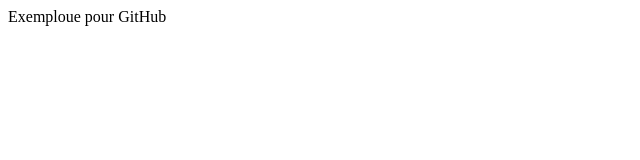
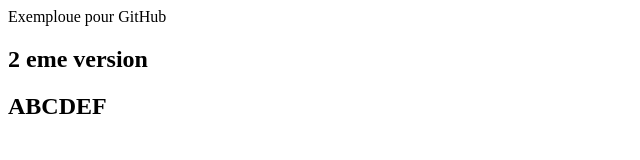
Before and after one commit to Mohammedawane/Hithubtest, a plain HTML site: page index.html in a window 1280 px wide. Shown: the whole page, without its empty margins (0-640 px from the left). Drawn offline with Linux system fonts and the light colour scheme.

Commit message:
version 2 du code

```diff
--- a/index.html
+++ b/index.html
@@ -7,6 +7,8 @@
     <title>Index</title>
 </head>
 <h>Exemploue pour GitHub</h>
+<h2>2 eme version</h2>
+<h2>ABCDEF</h2>
 <body>
 
 </body>
```
